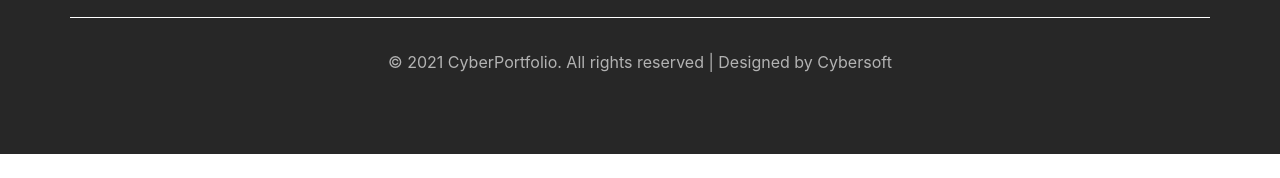
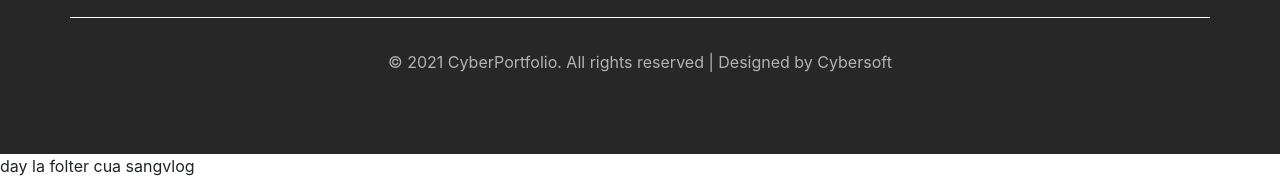
Before and after one commit to vankhang9999/bc32e_portfolio, a plain HTML site: page index.html in a window 1280 px wide. Shown: the part 3481-3659 px from the top of the page. Before the commit the page ends 3635 px from the top, so only its background shows below. Drawn offline with nearby package versions, Linux system fonts and the light colour scheme.

```diff
--- a/index.html
+++ b/index.html
@@ -354,6 +354,7 @@
               <p>© 2021 CyberPortfolio. All rights reserved | Designed by <a href="#">Cybersoft</a></p>
           </div>
       </footer>
+      <div class="texxt">day la folter cua sangvlog</div>
     <!-- Optional JavaScript -->
     <!-- jQuery first, then Popper.js, then Bootstrap JS -->
     <script src="https://code.jquery.com/jquery-3.3.1.slim.min.js" integrity="sha384-q8i/X+965DzO0rT7abK41JStQIAqVgRVzpbzo5smXKp4YfRvH+8abtTE1Pi6jizo" crossorigin="anonymous"></script>
```
